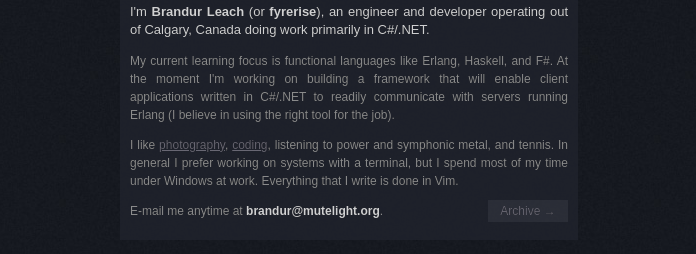
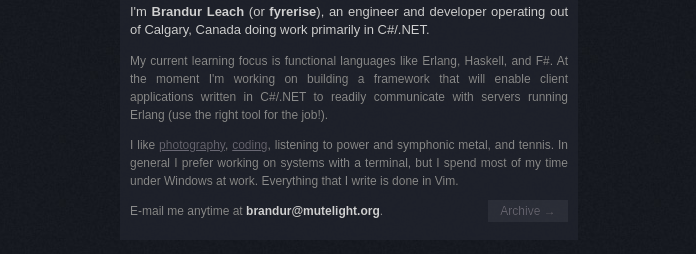
Before and after one commit to brandur/mutelight-v1, a Jekyll site: the page built from archive.html, in a window 1280 px wide. Shown: the part 721-975 px from the top of the page, without its empty margins (291-987 px from the left). Built offline with Jekyll 4.4.1, drawn with Linux system fonts in a browser that asks for light colours; nearby versions of some CDN libraries.

Commit message:
Switching up about text/colours

```diff
--- a/_layouts/default.html
+++ b/_layouts/default.html
@@ -35,7 +35,7 @@
 
             <p class="important">I'm <strong>Brandur Leach</strong> (or <strong>fyrerise</strong>), an engineer and developer operating out of Calgary, Canada doing work primarily in C#/.NET.</p>
 
-            <p>My current learning focus is functional languages like Erlang, Haskell, and F#. At the moment I'm working on building a framework that will enable client applications written in C#/.NET to readily communicate with servers running Erlang (I believe in using the right tool for the job).</p>
+            <p>My current learning focus is functional languages like Erlang, Haskell, and F#. At the moment I'm working on building a framework that will enable client applications written in C#/.NET to readily communicate with servers running Erlang (use the right tool for the job!).</p>
 
             <p>I like <a href="http://flickr.com/photos/brandurleach" title="Brandur on Flickr">photography</a>, <a href="http://github.com/fyrerise" title="Brandur on GitHub">coding</a>, listening to power and symphonic metal, and tennis. In general I prefer working on systems with a terminal, but I spend most of my time under Windows at work. Everything that I write is done in Vim.</p>
 
--- a/css/screen.css
+++ b/css/screen.css
@@ -248,7 +248,7 @@ div#wrapper
 			div#about div#articles a:hover
 			{
 				color: #fff;
-				background: #442d43;
+                background: #50535d;
 			}
 
 	div#header
```
